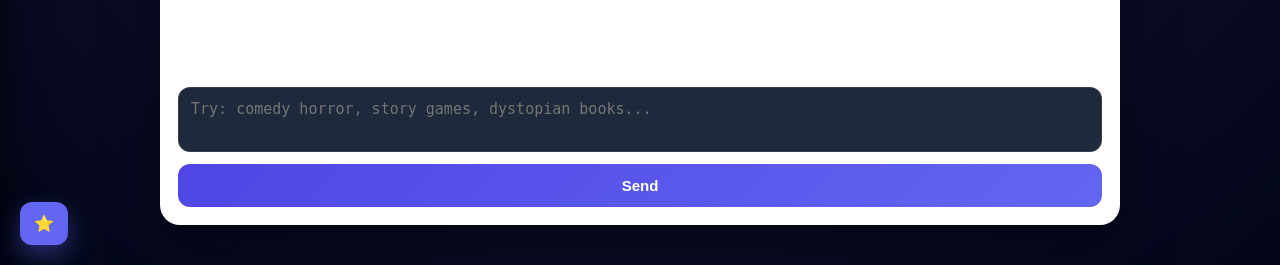
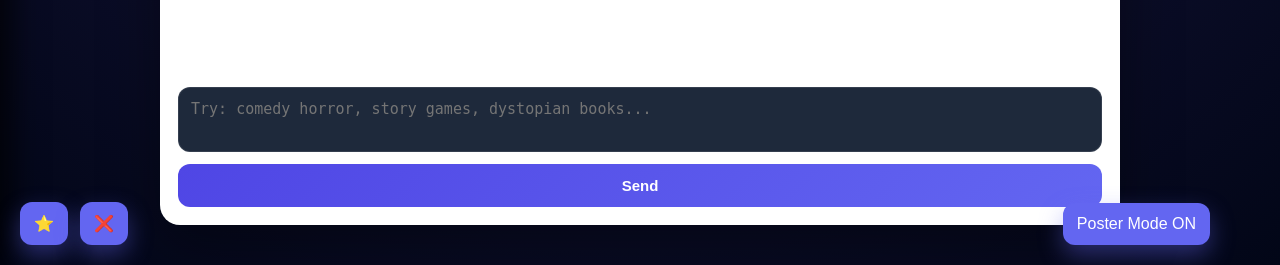
Before and after one commit to KevinChew8/CSC603-Project, a Flask app: page / in a window 1280 px wide. Shown: the part 535-800 px from the top of the page. Run offline with Flask 3, Linux system fonts and the light colour scheme; parts of the project's set-up code (start-up, migrations or seed data) failed here and were passed over; some libraries are stand-ins or nearby versions.

Commit message:
Added dislikes and toggle poster mode. Also made favorites and dislike affect the recommendations.

```diff
--- a/main.py
+++ b/main.py
@@ -87,7 +87,7 @@ def parse_item(item):
     return media_type, title
 
 
-def get_recommendations(model, user_input):
+def get_recommendations(model, user_input, favs, dis):
     system_prompt = (
         "You are a multimedia recommendation engine.\n\n"
         "Recommend movies, books, and video games.\n\n"
@@ -101,6 +101,13 @@ def get_recommendations(model, user_input):
         "  2. [Game] The Last of Us\n"
         "  3. [Book] It - Stephen King\n"
     )
+
+    #only adds to prompt if user has favorites
+    if favs:
+        system_prompt = system_prompt + f"\nThe recommendations should also be similar to {favs}\n"
+
+    if dis:
+        system_prompt = system_prompt + f"\nThe recommendations should avoid being similar to {dis}\n"
 
     messages = [
         {"role": "system", "content": system_prompt},
@@ -206,26 +213,33 @@ def main_page():
 def recommend():
     data = request.get_json()
     user_input = data.get("query")
+    favs = [row["title"] for row in data.get("favs")]
+    dis = [row["title"] for row in data.get("dis")]
+    posMode = data.get("posMode")
 
-    items = get_recommendations(llama3, user_input)
+    items = get_recommendations(llama3, user_input, favs, dis)
 
     results = []
 
     for item in items:
         title = item["title"]
         media_type = item["type"]
+        print(media_type)
 
-        if media_type == "movie":
-            data = get_movie_data(title)
+        if posMode == True:
+           data = {"poster": None, "rating": None}
+        else:
+            if media_type == "movie":
+                data = get_movie_data(title)
 
-        elif media_type == "game":
-            data = get_game_data(title)
+            elif media_type == "game":
+                data = get_game_data(title)
 
-        elif media_type == "book":
-            data = get_book_data(title)
+            elif media_type == "book":
+                data = get_book_data(title)
 
-        else:
-            data = {"poster": None, "rating": None}
+            else:
+                data = {"poster": None, "rating": None}
 
         results.append({
             "title": title,
--- a/static/css/main_page.css
+++ b/static/css/main_page.css
@@ -362,6 +362,66 @@ body {
 }
 
 /* ---------------- */
+/* DISLIKES */
+/* ---------------- */
+#toggle_dis_btn {
+    position: fixed;
+    left: 80px;
+    bottom: 20px;
+
+    padding: 12px 14px;
+
+    border: none;
+    border-radius: 12px;
+
+    background: var(--accent);
+    color: white;
+
+    font-size: 16px;
+
+    cursor: pointer;
+    z-index: 1100;
+
+    box-shadow: 0 10px 25px rgba(99,102,241,0.4);
+}
+
+#toggle_dis_btn:hover {
+    transform: scale(1.05);
+}
+
+/*
+POSTER MODE
+*/
+#toggle_pos_btn {
+    position: fixed;
+    right: 70px;
+    bottom: 20px;
+
+    padding: 12px 14px;
+
+    border: none;
+    border-radius: 12px;
+
+    background: var(--accent);
+    color: white;
+
+    font-size: 16px;
+
+    cursor: pointer;
+    z-index: 1100;
+
+    box-shadow: 0 10px 25px rgba(99,102,241,0.4);
+}
+
+#toggle_pos_btn:hover {
+    transform: scale(1.05);
+}
+
+.toggle_pos_btn.active {
+    transform: scale(1.05);
+}
+
+/* ---------------- */
 /* MOBILE */
 /* ---------------- */
 @media (max-width: 600px) {
--- a/templates/main_page.html
+++ b/templates/main_page.html
@@ -14,6 +14,17 @@
 </div>
 
 <button id="toggle_favs_btn">⭐</button>
+
+<!-- ❌ DISLIKES SIDEBAR -->
+<div id="dislikes_panel" class="favorites_panel hidden">
+    <div class="favorites_header">❌ Dislikes</div>
+    <div id="dislikes_list" class="favorites_list"></div>
+</div>
+
+<button id="toggle_dis_btn">❌</button>
+
+<!-- POSTER MODE SIDEBAR -->
+<button id="toggle_pos_btn" class="toggle_pos_btn">Poster Mode ON</button>
 
 <!-- MAIN CHAT -->
 <div class="chat_box">
@@ -45,6 +56,13 @@ function saveFavorites(favs) {
 
 function toggleFavorite(item, buttonEl) {
     let favs = getFavorites();
+    let dis = getDislikes();
+
+    //To prevent title from being both favorite and dislike
+    //should find a good way to notify user
+    if (dis.findIndex(f => f.title === item.title) > -1){
+        return;
+    }
 
     const index = favs.findIndex(f => f.title === item.title);
 
@@ -75,14 +93,89 @@ function removeFavorite(title) {
 }
 
 // -----------------------------
+// DISLIKES
+// -----------------------------
+function getDislikes() {
+    return JSON.parse(localStorage.getItem("dislikes") || "[]");
+}
+
+function saveDislikes(dis) {
+    localStorage.setItem("dislikes", JSON.stringify(dis));
+}
+
+function toggleDislikes(item, buttonEl) {
+    let dis = getDislikes();
+    let favs = getFavorites();
+
+    //To prevent title from being both favorite and dislike
+    if (favs.findIndex(f => f.title === item.title) > -1){
+        return;
+    }
+
+    const index = dis.findIndex(f => f.title === item.title);
+
+    let isNowSaved;
+
+    if (index > -1) {
+        dis.splice(index, 1);
+        isNowSaved = false;
+    } else {
+        dis.push(item);
+        isNowSaved = true;
+    }
+
+    saveDislikes(dis);
+
+    buttonEl.innerText = isNowSaved ? "❌ Disliked" : "❌ Dislike";
+
+    renderDislikes();
+}
+
+function removeDislikes(title) {
+    let dis = getDislikes();
+    dis = dis.filter(f => f.title !== title);
+
+    saveDislikes(dis);
+
+    renderDislikes();
+}
+
+// -----------------------------
+// POSTER MODE
+// -----------------------------
+
+
+// -----------------------------
 // SIDEBAR
 // -----------------------------
 const favPanel = document.getElementById("favorites_panel");
 const favBtn = document.getElementById("toggle_favs_btn");
 
+const disPanel = document.getElementById("dislikes_panel");
+const disBtn = document.getElementById("toggle_dis_btn");
+
+const posBtn = document.getElementById("toggle_pos_btn");
+
 favBtn.addEventListener("click", () => {
     favPanel.classList.toggle("hidden");
+    disPanel.classList.toggle("hidden", true)
     renderFavorites();
+});
+
+disBtn.addEventListener("click", () => {
+    favPanel.classList.toggle("hidden", true);
+    disPanel.classList.toggle("hidden")
+    renderDislikes();
+});
+
+posBtn.addEventListener("click", () => {
+    posBtn.classList.toggle('active');
+
+    if(posBtn.classList.contains('active')){
+        posBtn.innerText = "Poster Mode OFF"
+    } else{
+        posBtn.innerText = "Poster Mode ON"
+    }
 });
 
 function renderFavorites() {
@@ -100,19 +193,62 @@ function renderFavorites() {
         const searchQuery = encodeURIComponent(item.title);
 
         container.innerHTML += `
-            <div class="favorite_item">
+            <div class="favorite_item">`;
 
+        if(!(posBtn.classList.contains('active'))){
+            container.innerHTML +=`
+                <div onclick="window.open('https://www.google.com/search?q=${searchQuery}', '_blank')">
+                ${
+                    item.poster
+                    ? `<img src="${item.poster}">`
+                    : `<div class="no-image small">N/A</div>`
+                }
+                </div>`;
+        }
+
+        container.innerHTML +=`
+                <p>${item.title}</p>
+
+                <button onclick='event.stopPropagation(); removeFavorite("${item.title}")'>
+                    ❌
+                </button>
+
+            </div>
+        `;
+    });
+}
+
+function renderDislikes() {
+    const container = document.getElementById("dislikes_list");
+    const dis = getDislikes();
+
+    container.innerHTML = "";
+
+    if (dis.length === 0) {
+        container.innerHTML = "<p>No Dislikes yet</p>";
+        return;
+    }
+
+    dis.forEach(item => {
+        const searchQuery = encodeURIComponent(item.title);
+
+        container.innerHTML += `
+            <div class="favorite_item">`;
+
+        if(!(posBtn.classList.contains('active'))){
+            container.innerHTML +=`
                 <div onclick="window.open('https://www.google.com/search?q=${searchQuery}', '_blank')">
                     ${
                         item.poster
                         ? `<img src="${item.poster}">`
                         : `<div class="no-image small">N/A</div>`
                     }
-                </div>
-
+                </div>`;
+        }
+        container.innerHTML +=`
                 <p>${item.title}</p>
 
-                <button onclick='event.stopPropagation(); removeFavorite("${item.title}")'>
+                <button onclick='event.stopPropagation(); removeDislikes("${item.title}")'>
                     ❌
                 </button>
 
@@ -130,6 +266,10 @@ const chatBody = document.querySelector(".chat_bot_body");
 
 sendBtn.addEventListener("click", async () => {
     const userText = inputBox.value.trim();
+    const favs = getFavorites();
+    const dis = getDislikes();
+    const posMode = posBtn.classList.contains('active')
+
     if (!userText) return;
 
     chatBody.innerHTML += `
@@ -151,7 +291,7 @@ sendBtn.addEventListener("click", async () => {
     const response = await fetch("/recommend", {
         method: "POST",
         headers: {"Content-Type": "application/json"},
-        body: JSON.stringify({ query: userText })
+        body: JSON.stringify({ query: userText, favs: favs, dis: dis, posMode: posMode })
     });
 
     const data = await response.json();
@@ -161,28 +301,39 @@ sendBtn.addEventListener("click", async () => {
 
     data.forEach(item => {
         const searchQuery = encodeURIComponent(item.title);
-        const favs = getFavorites();
         const isFav = favs.some(f => f.title === item.title);
+        const isDis = dis.some(f => f.title === item.title);
 
         botHTML += `
-            <div class="card">
+            <div class="card">`;
 
+        if(!(posMode)){
+            botHTML +=`
                 <div onclick="window.open('https://www.google.com/search?q=${searchQuery}', '_blank')">
                     ${
                         item.poster
                         ? `<img src="${item.poster}">`
                         : `<div class="no-image">No Image</div>`
                     }
-                </div>
+                </div>`;
+        }
 
+        botHTML +=`
                 <div class="card_info">
-                    <span class="media_type">[${item.type.toUpperCase()}]</span>
-                    <p>${item.title}</p>
+                   <span class="media_type">[${item.type.toUpperCase()}]</span>
+                   <p>${item.title}</p>`;
 
-                    ${item.rating ? `<div class="rating">⭐ ${item.rating}</div>` : ""}
+        if(!(posMode)){
+            botHTML +=`
+            ${item.rating ? `<div class="rating">⭐ ${item.rating}</div>` : ""}`;
+        }
 
+        botHTML +=`
                     <button onclick='event.stopPropagation(); toggleFavorite(${JSON.stringify(item)}, this)'>
                         ${isFav ? "⭐ Saved" : "⭐ Save"}
+                    </button>
+                     <button onclick='event.stopPropagation(); toggleDislikes(${JSON.stringify(item)}, this)'>
+                        ${isDis ? "❌ Disliked" : "❌ Dislike"}
                     </button>
                 </div>
 
```
